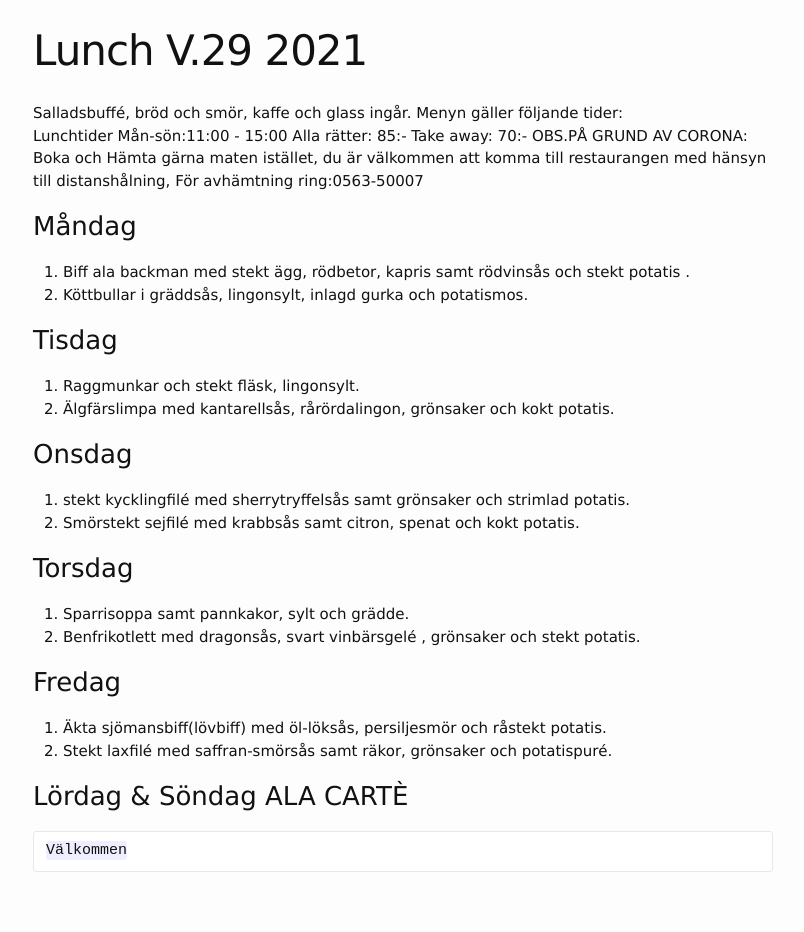
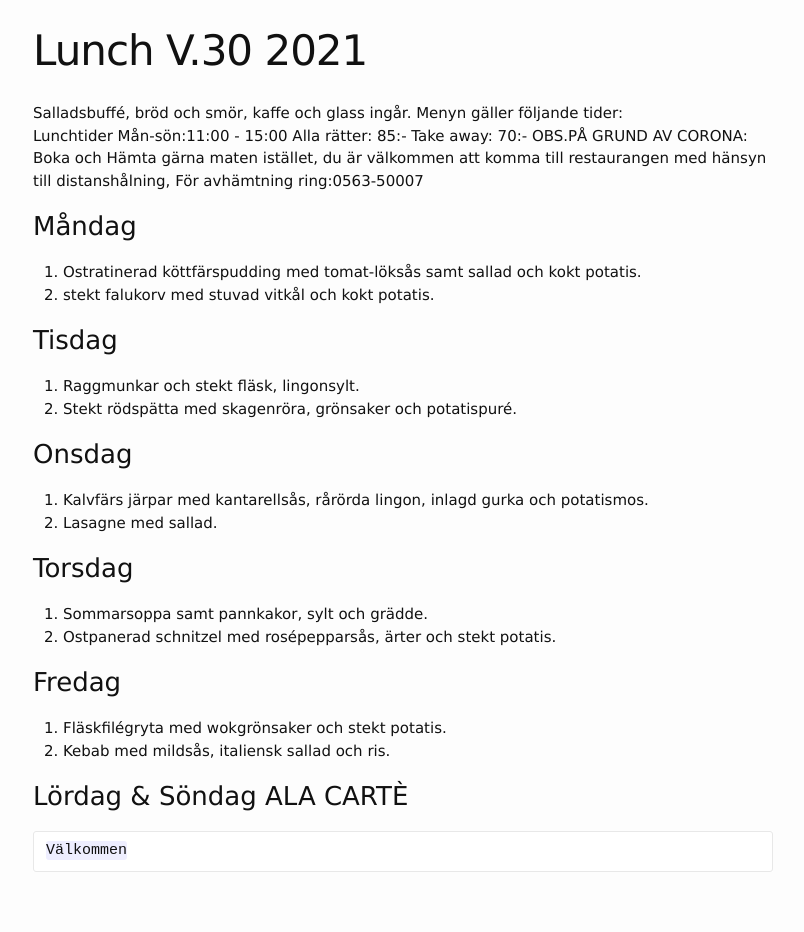
Before and after one commit to FarInn62/farinn62.github.io, a Jekyll site: the page built from lunch.md, in a window 1280 px wide. Shown: the whole page, without its empty margins (237-1041 px from the left). Built offline with Jekyll 4.4.1, drawn with Linux system fonts in a browser that asks for light colours.

Commit message:
Update lunch.md

```diff
--- a/lunch.md
+++ b/lunch.md
@@ -1,6 +1,6 @@
 ---
 layout: foodmenu
-title: Lunch V.29 2021
+title: Lunch V.30 2021
 permalink: /lunch/
 published: true
 ---
@@ -12,24 +12,24 @@ OBS.PÅ GRUND AV CORONA: Boka och Hämta gärna maten istället, du är välkomm
 
 
 ### Måndag
-1. Biff ala backman med stekt ägg, rödbetor, kapris samt rödvinsås och stekt potatis .
-2. Köttbullar i gräddsås, lingonsylt, inlagd gurka och potatismos.
+1. Ostratinerad köttfärspudding med tomat-löksås samt sallad och kokt potatis.
+2. stekt falukorv med stuvad vitkål och kokt potatis.
 
 ### Tisdag
 1. Raggmunkar och stekt fläsk, lingonsylt.
-2. Älgfärslimpa med kantarellsås, rårördalingon, grönsaker och kokt potatis.
+2. Stekt rödspätta med skagenröra, grönsaker och potatispuré.
 
 ### Onsdag
-1. stekt kycklingfilé med sherrytryffelsås samt grönsaker och strimlad potatis.
-2. Smörstekt sejfilé med krabbsås samt citron, spenat och kokt potatis.
+1. Kalvfärs järpar med kantarellsås, rårörda lingon, inlagd gurka och potatismos.
+2. Lasagne med sallad.
 
 ### Torsdag
-1. Sparrisoppa samt pannkakor, sylt och grädde.
-2. Benfrikotlett med dragonsås, svart vinbärsgelé , grönsaker och stekt potatis.
+1. Sommarsoppa samt pannkakor, sylt och grädde.
+2. Ostpanerad schnitzel med rosépepparsås, ärter och stekt potatis.
 
 ### Fredag
-1. Äkta sjömansbiff(lövbiff) med öl-löksås, persiljesmör och råstekt potatis.
-2. Stekt laxfilé med saffran-smörsås samt räkor, grönsaker och potatispuré.
+1. Fläskfilégryta med wokgrönsaker och stekt potatis.
+2. Kebab med mildsås, italiensk sallad och ris.
 
 
 ### Lördag & Söndag ALA CARTÈ
```
